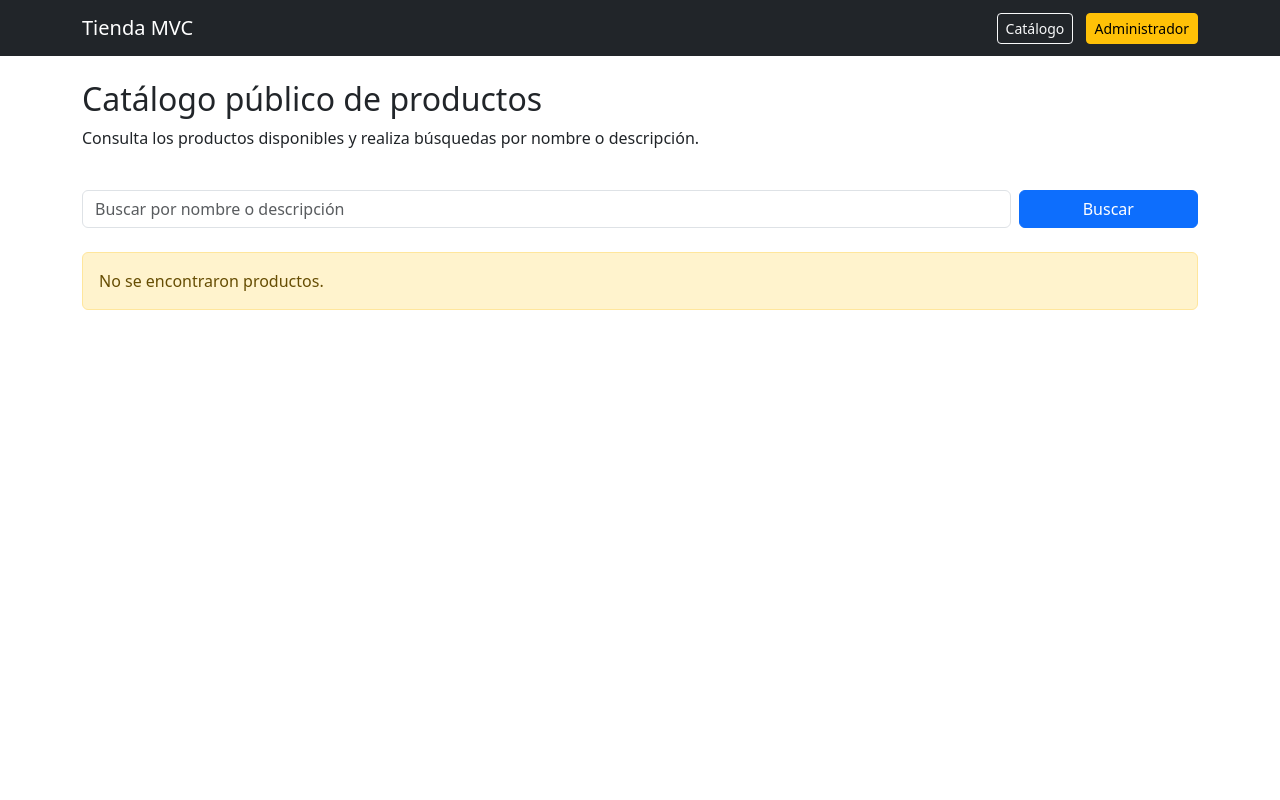
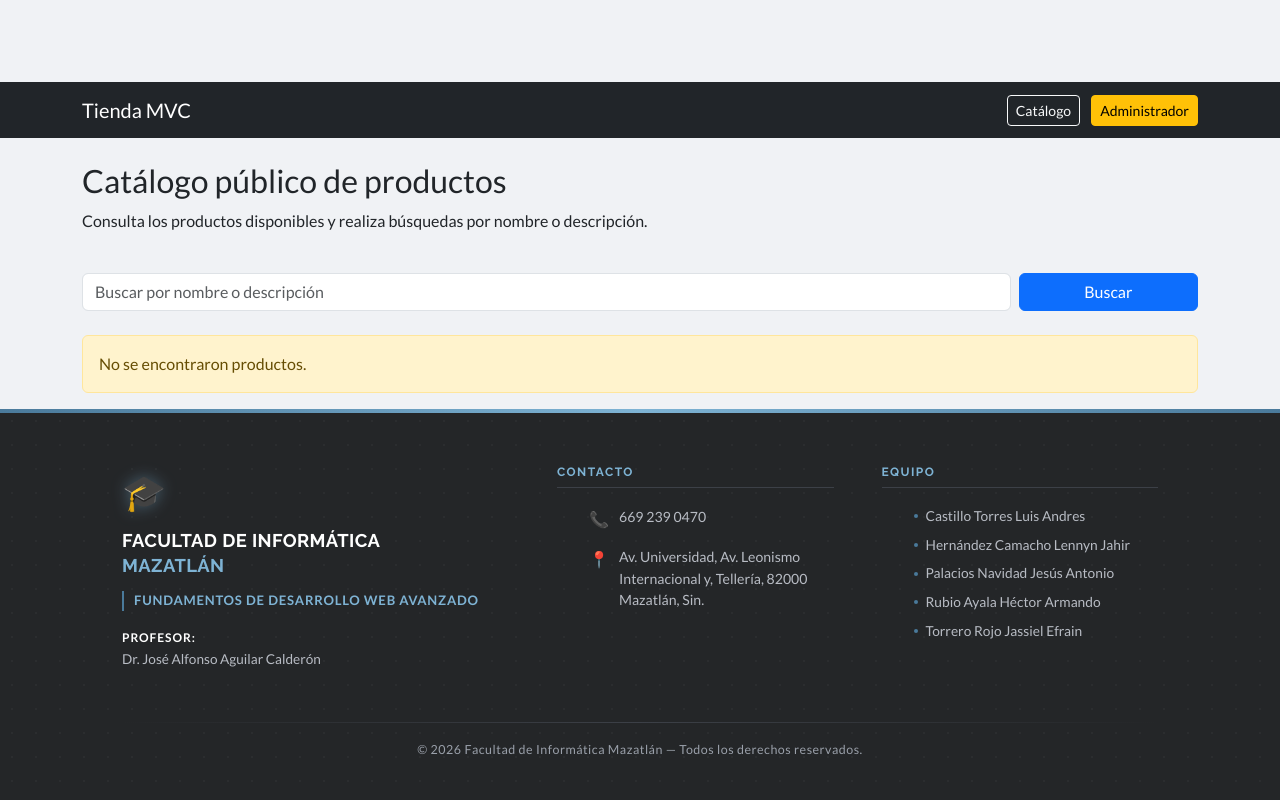
Before and after one commit to hectorrubio11/proyecto-final-desarrollo-web, a PHP site: page / in a window 1280 px wide. Run offline with PHP 8.4, Linux system fonts and the light colour scheme; data that the repository does not hold is empty.

Commit message:
footer
CHECALO

```diff
--- /dev/null
+++ b/views/layouts/footer.css
@@ -0,0 +1,250 @@
+/* =============================================
+   FOOTER STYLES — Facultad de Informática Mazatlán
+   Tono: gris oscuro / letras blancas
+   ============================================= */
+
+/* Variables */
+:root {
+  --gray-900: #1a1c1e;
+  --gray-800: #242628;
+  --gray-700: #2e3135;
+  --gray-600: #3c4047;
+  --gray-400: #9aa0aa;
+  --gray-300: #b8bcc4;
+  --white:    #ffffff;
+  --accent:   #7eb3d4;       /* azul acero suave */
+  --accent-dim: #4a7a9b;
+
+  --font-display: 'Raleway', sans-serif;
+  --font-body:    'Lato', sans-serif;
+}
+
+/* Reset mínimo */
+*, *::before, *::after {
+  box-sizing: border-box;
+  margin: 0;
+  padding: 0;
+}
+
+body {
+  min-height: 100vh;
+  display: flex;
+  flex-direction: column;
+  justify-content: flex-end;
+  background: #f0f2f5;
+  font-family: var(--font-body);
+}
+
+/* =============================================
+   FOOTER
+   ============================================= */
+.footer {
+  background-color: var(--gray-800);
+  color: var(--white);
+  font-family: var(--font-body);
+  position: relative;
+  overflow: hidden;
+}
+
+/* Barra de acento superior */
+.footer__top-bar {
+  width: 100%;
+  height: 4px;
+  background: linear-gradient(90deg, var(--accent-dim), var(--accent), var(--accent-dim));
+}
+
+/* Fondo sutil con patrón punteado */
+.footer::before {
+  content: '';
+  position: absolute;
+  inset: 0;
+  background-image: radial-gradient(circle, rgba(255,255,255,0.03) 1px, transparent 1px);
+  background-size: 24px 24px;
+  pointer-events: none;
+}
+
+/* ---- Contenedor principal ---- */
+.footer__container {
+  position: relative;
+  max-width: 1100px;
+  margin: 0 auto;
+  padding: 52px 32px 36px;
+  display: grid;
+  grid-template-columns: 1.4fr 1fr 1fr;
+  gap: 48px;
+}
+
+/* ---- Columna marca ---- */
+.footer__logo-icon {
+  font-size: 2.2rem;
+  margin-bottom: 12px;
+  filter: drop-shadow(0 0 8px rgba(126,179,212,0.4));
+}
+
+.footer__institution {
+  font-family: var(--font-display);
+  font-size: 1.15rem;
+  font-weight: 700;
+  line-height: 1.35;
+  letter-spacing: 0.02em;
+  color: var(--white);
+  margin-bottom: 12px;
+  text-transform: uppercase;
+}
+
+.footer__institution span {
+  color: var(--accent);
+}
+
+.footer__subject {
+  font-size: 0.82rem;
+  font-weight: 600;
+  color: var(--accent);
+  letter-spacing: 0.06em;
+  text-transform: uppercase;
+  margin-bottom: 16px;
+  padding-left: 10px;
+  border-left: 2px solid var(--accent-dim);
+}
+
+.footer__professor {
+  font-size: 0.85rem;
+  color: var(--gray-300);
+  line-height: 1.6;
+}
+
+.footer__label {
+  font-weight: 700;
+  color: var(--white);
+  font-size: 0.75rem;
+  text-transform: uppercase;
+  letter-spacing: 0.08em;
+}
+
+/* ---- Títulos de columnas ---- */
+.footer__col-title {
+  font-family: var(--font-display);
+  font-size: 0.75rem;
+  font-weight: 700;
+  text-transform: uppercase;
+  letter-spacing: 0.12em;
+  color: var(--accent);
+  margin-bottom: 18px;
+  padding-bottom: 8px;
+  border-bottom: 1px solid var(--gray-600);
+}
+
+/* ---- Lista de contacto ---- */
+.footer__list {
+  list-style: none;
+  display: flex;
+  flex-direction: column;
+  gap: 14px;
+}
+
+.footer__list-item {
+  display: flex;
+  align-items: flex-start;
+  gap: 10px;
+  font-size: 0.88rem;
+  color: var(--gray-300);
+  line-height: 1.55;
+}
+
+.footer__list-item--address {
+  align-items: flex-start;
+}
+
+.footer__icon {
+  flex-shrink: 0;
+  font-size: 1rem;
+  margin-top: 1px;
+}
+
+/* ---- Lista del equipo ---- */
+.footer__team {
+  list-style: none;
+  display: flex;
+  flex-direction: column;
+  gap: 8px;
+}
+
+.footer__team li {
+  font-size: 0.86rem;
+  color: var(--gray-300);
+  line-height: 1.5;
+  padding-left: 12px;
+  position: relative;
+  transition: color 0.2s ease;
+}
+
+.footer__team li::before {
+  content: '';
+  position: absolute;
+  left: 0;
+  top: 50%;
+  transform: translateY(-50%);
+  width: 4px;
+  height: 4px;
+  border-radius: 50%;
+  background: var(--accent-dim);
+}
+
+.footer__team li:hover {
+  color: var(--white);
+}
+
+/* ---- Pie: derechos reservados ---- */
+.footer__bottom {
+  position: relative;
+  padding: 0 32px 24px;
+  max-width: 1100px;
+  margin: 0 auto;
+  text-align: center;
+}
+
+.footer__divider {
+  width: 100%;
+  height: 1px;
+  background: linear-gradient(90deg, transparent, var(--gray-600), transparent);
+  margin-bottom: 18px;
+}
+
+.footer__rights {
+  font-size: 0.78rem;
+  color: var(--gray-400);
+  letter-spacing: 0.04em;
+}
+
+/* =============================================
+   RESPONSIVO
+   ============================================= */
+@media (max-width: 768px) {
+  .footer__container {
+    grid-template-columns: 1fr;
+    gap: 32px;
+    padding: 40px 24px 28px;
+  }
+
+  .footer__col--brand {
+    text-align: center;
+  }
+
+  .footer__subject {
+    border-left: none;
+    border-bottom: 2px solid var(--accent-dim);
+    padding-left: 0;
+    padding-bottom: 6px;
+    display: inline-block;
+  }
+
+  .footer__bottom {
+    padding: 0 24px 20px;
+  }
+}
+
+@media (max-width: 480px) {
+  .footer__institution {
+    font-size: 1rem;
+  }
+}
--- a/views/layouts/footer.php
+++ b/views/layouts/footer.php
@@ -2,3 +2,73 @@
         <script src="https://cdn.jsdelivr.net/npm/bootstrap@5.3.8/dist/js/bootstrap.bundle.min.js" integrity="sha384-FKyoEForCGlyvwx9Hj09JcYn3nv7wiPVlz7YYwJrWVcXK/BmnVDxM+D2scQbITxI" crossorigin="anonymous"></script>
     </body>
 </html>
+<!DOCTYPE html>
+<html lang="es">
+<head>
+  <meta charset="UTF-8" />
+  <meta name="viewport" content="width=device-width, initial-scale=1.0" />
+  <title>Footer - Facultad de Informática Mazatlán</title>
+  <link rel="stylesheet" href="footer.css" />
+  <link href="https://fonts.googleapis.com/css2?family=Raleway:wght@300;400;600;700&family=Lato:wght@300;400;700&display=swap" rel="stylesheet" />
+</head>
+<body>
+
+  <footer class="footer">
+    <div class="footer__top-bar"></div>
+
+    <div class="footer__container">
+
+      <!-- Columna 1: Institución -->
+      <div class="footer__col footer__col--brand">
+        <div class="footer__logo-icon">🎓</div>
+        <h2 class="footer__institution">Facultad de Informática<br/><span>Mazatlán</span></h2>
+        <p class="footer__subject">Fundamentos de Desarrollo Web Avanzado</p>
+        <p class="footer__professor">
+          <span class="footer__label">Profesor:</span><br/>
+          Dr. José Alfonso Aguilar Calderón
+        </p>
+      </div>
+
+      <!-- Columna 2: Contacto -->
+      <div class="footer__col">
+        <h3 class="footer__col-title">Contacto</h3>
+        <ul class="footer__list">
+          <li class="footer__list-item">
+            <span class="footer__icon">📞</span>
+            <span>669 239 0470</span>
+          </li>
+          <li class="footer__list-item footer__list-item--address">
+            <span class="footer__icon">📍</span>
+            <span>Av. Universidad, Av. Leonismo Internacional y, Tellería, 82000 Mazatlán, Sin.</span>
+          </li>
+        </ul>
+      </div>
+
+      <!-- Columna 3: Equipo -->
+      <div class="footer__col">
+        <h3 class="footer__col-title">Equipo</h3>
+        <ul class="footer__team">
+          <li>Castillo Torres Luis Andres</li>
+          <li>Hernández Camacho Lennyn Jahir</li>
+          <li>Palacios Navidad Jesús Antonio</li>
+          <li>Rubio Ayala Héctor Armando</li>
+          <li>Torrero Rojo Jassiel Efrain</li>
+        </ul>
+      </div>
+
+    </div>
+
+    <!-- Línea de derechos -->
+    <div class="footer__bottom">
+      <div class="footer__divider"></div>
+      <p class="footer__rights">
+        &copy; <span id="year"></span> Facultad de Informática Mazatlán — Todos los derechos reservados.
+      </p>
+    </div>
+  </footer>
+
+  <script>
+    document.getElementById('year').textContent = new Date().getFullYear();
+  </script>
+</body>
+</html>
```
